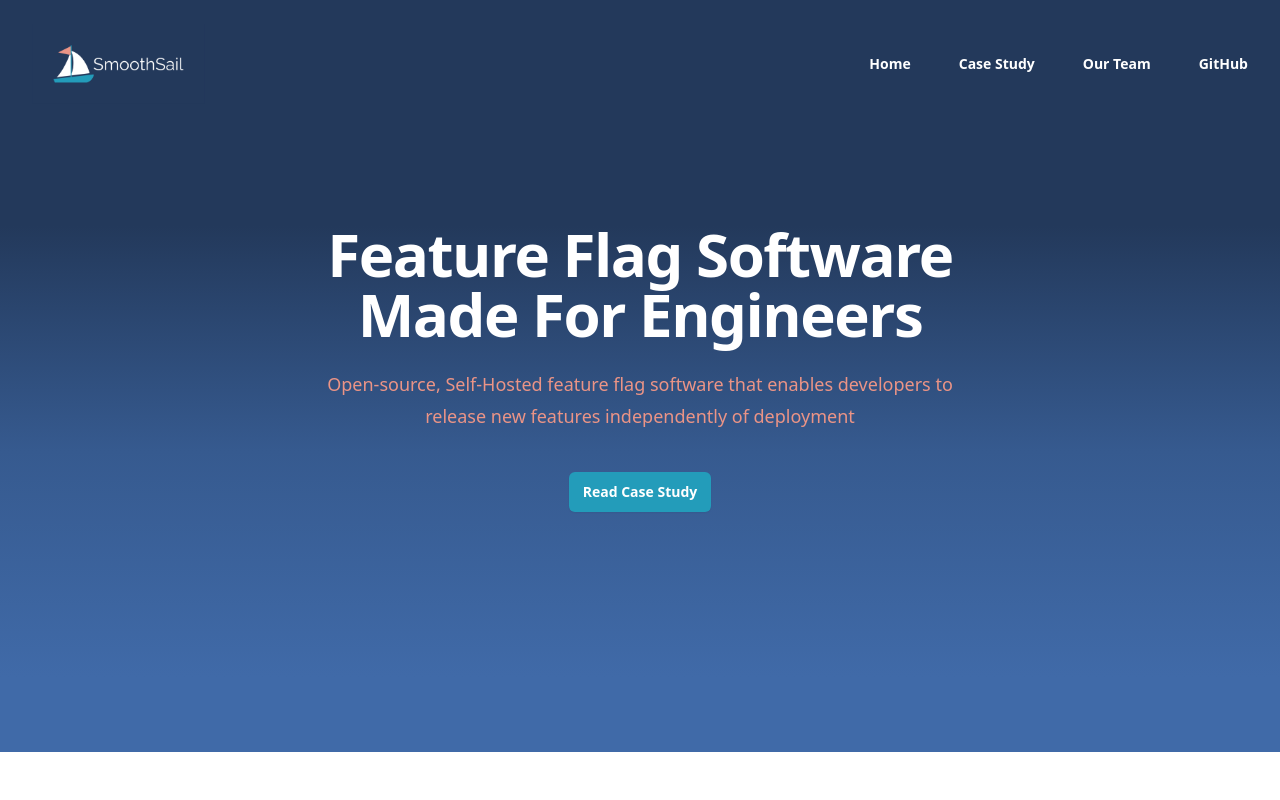
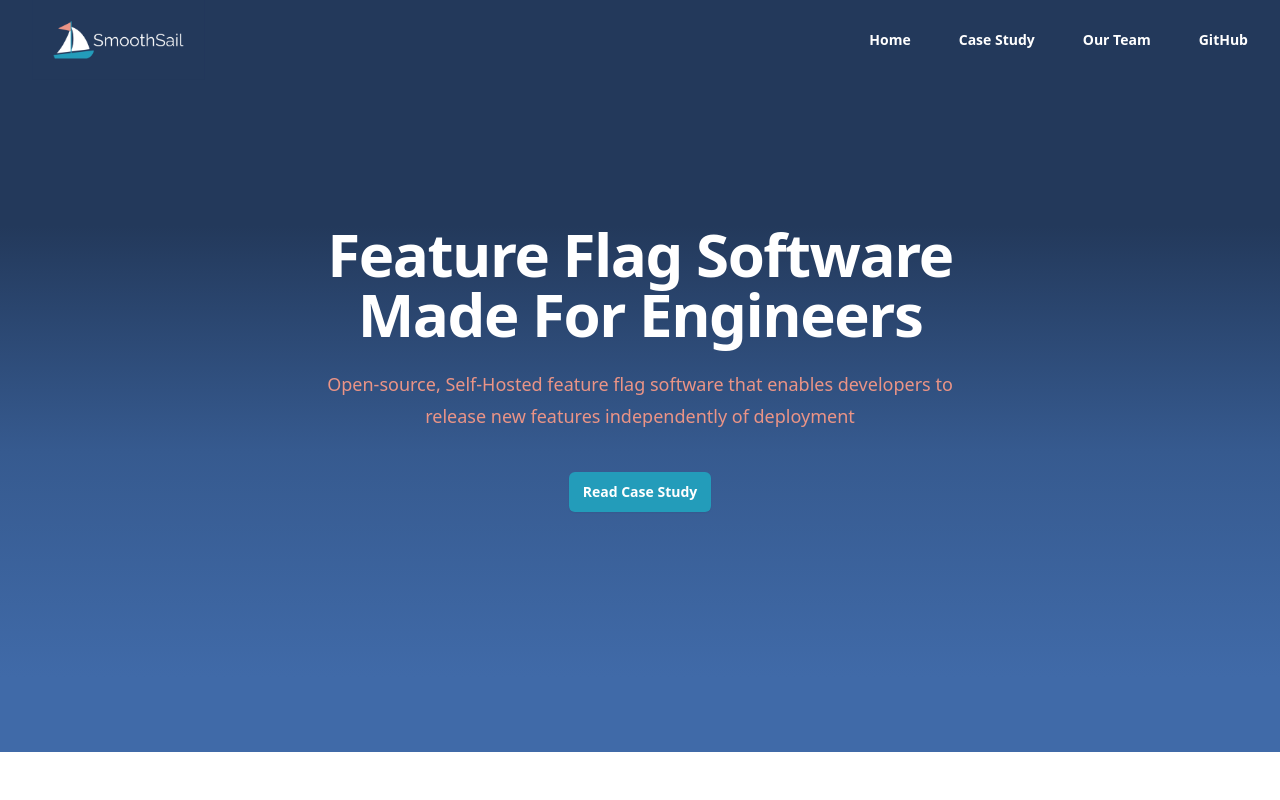
Before and after one commit to smooth-sail/smooth-sail.github.io, a React (Vite) app: page / in a window 1280 px wide. Shown: the top 800 px of the page. Built offline with nearby package versions, Linux system fonts and the light colour scheme.

Commit message:
stationary menu

```diff
--- a/src/components/case-study.jsx
+++ b/src/components/case-study.jsx
@@ -17,7 +17,7 @@ export default function CaseStudy() {
         buttonPath={buttonPath}
       />
 
-      <div className="fixed left-5 ">
+      <div className="fixed left-5 top-20">
         <Sidebar />
       </div>
 
--- a/src/components/welcome-section.jsx
+++ b/src/components/welcome-section.jsx
@@ -20,9 +20,9 @@ export default function WelcomeSection({
   return (
     <div className="bg-ss-bl">
       <div className="flex grow flex-col gap-y-5 overflow-y-auto bg-gradient-to-b from-ss-bl from-30% via-[#365A8F] via-60% to-[#406AA8] to-90% px-6 pb-4">
-        <header className="absolute inset-x-0 top-0 z-50">
+        <header className="fixed inset-x-0 top-0 z-50">
           <nav
-            className="flex items-center justify-between p-6 lg:px-8 bg-ss-bl"
+            className="flex items-center justify-between lg:px-8 bg-ss-bl"
             aria-label="Global"
           >
             <div className="flex lg:flex-1">
```
